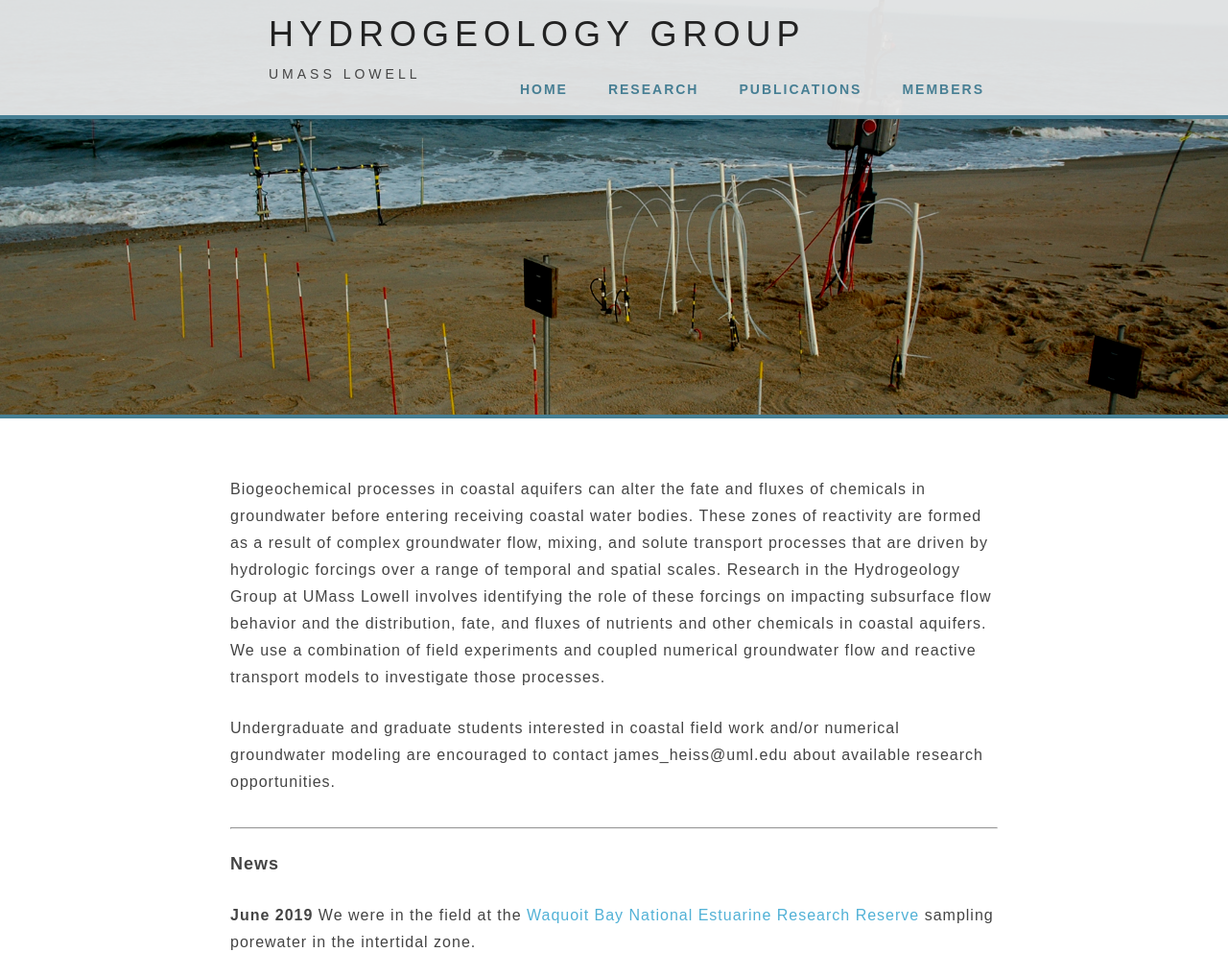
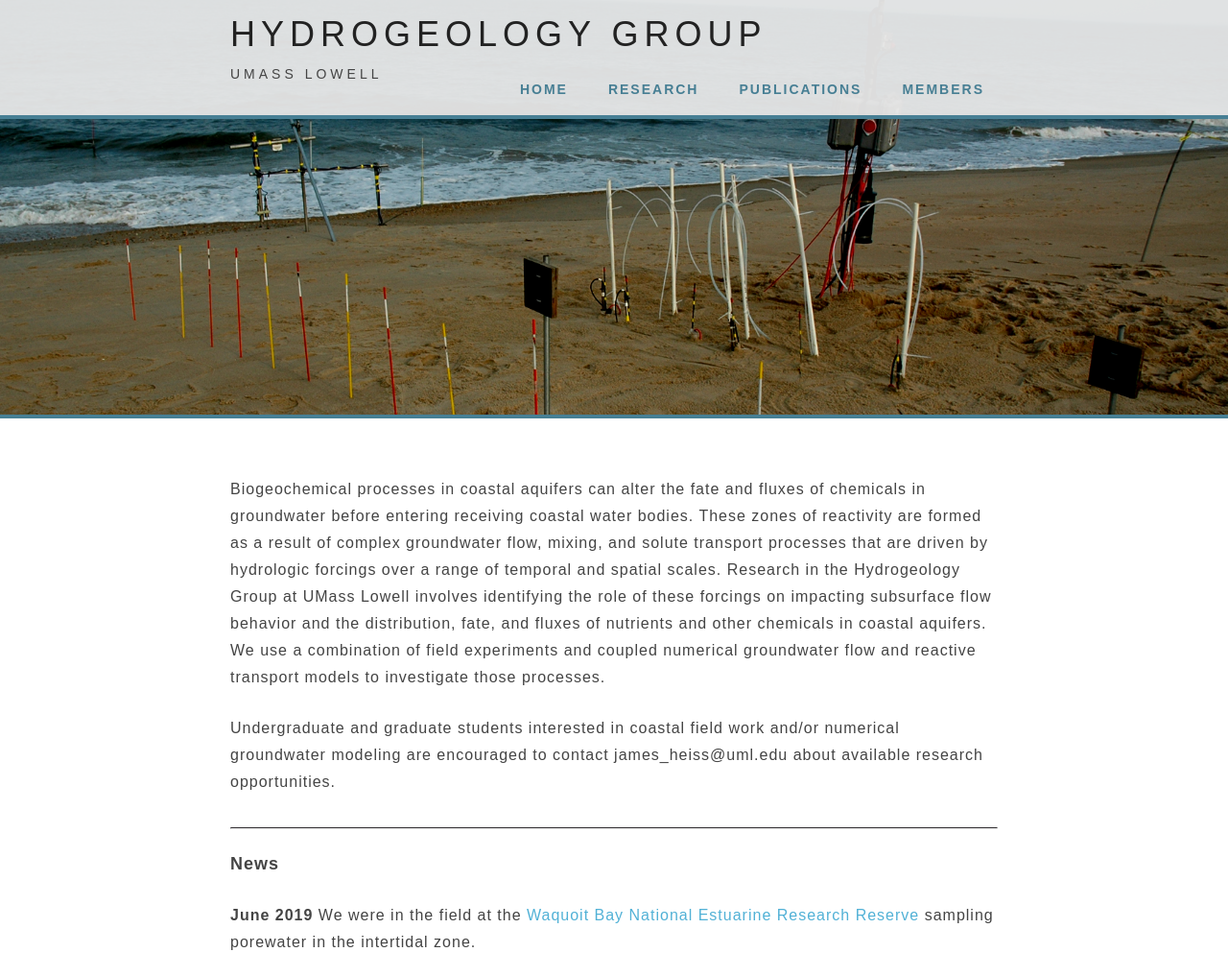
Before and after one commit to jwheiss/jwheiss.github.io, a PHP site: page / in a window 1280 px wide. Shown: the top 1017 px of the page at 96% size. Run offline with PHP 8.4, Linux system fonts and the light colour scheme; some web fonts are replaced.

Commit message:
Update main.css

```diff
--- a/resources/main.css
+++ b/resources/main.css
@@ -41,7 +41,7 @@ a:hover {
 	font-size: 36px;
 	font-weight: 400;
 	text-align: center;
-	margin-left: 40px;
+	margin-left: 0px;
 	margin-top: 15px;
 	margin-bottom: 0px;
 	padding: 0;
@@ -57,7 +57,7 @@ a:hover {
 #header-inner h2 {
 	font-size: 14px;
 	font-weight: 500;
-	margin-left: 40px;
+	margin-left: 0px;
 	margin-bottom: -10px;
 	padding: 0;
 	padding-top: 0px;
@@ -470,8 +470,8 @@ span img:hover {
 
 
 	/* Dashed black border */
-hr.dash{
-  border-top: 1px dashed #322f32;
+hr.solid{
+  border-top: 1px solid #322f32;
   background: none;
   height:0;
 }
```
